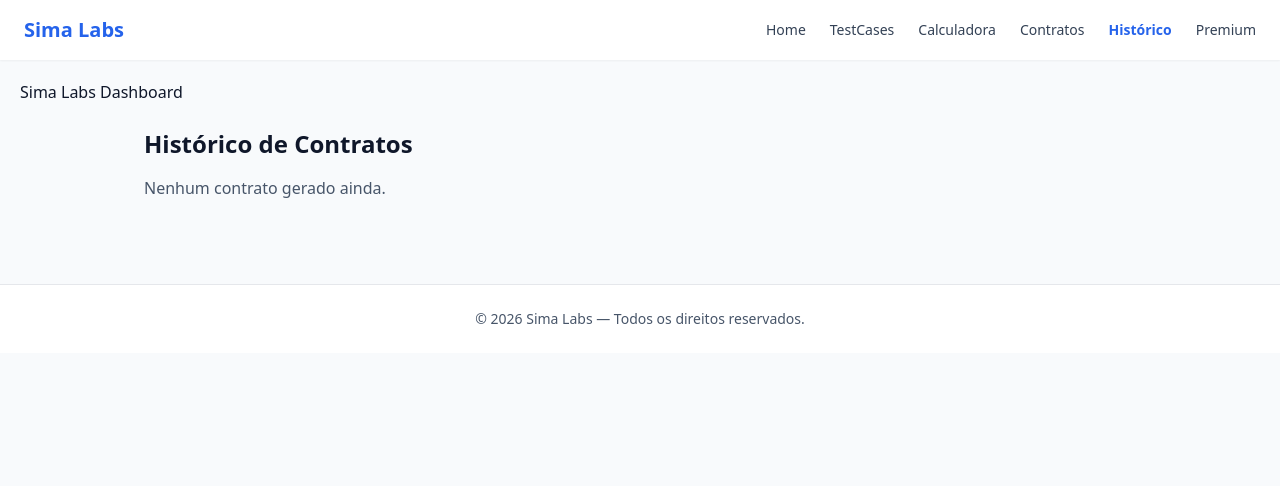
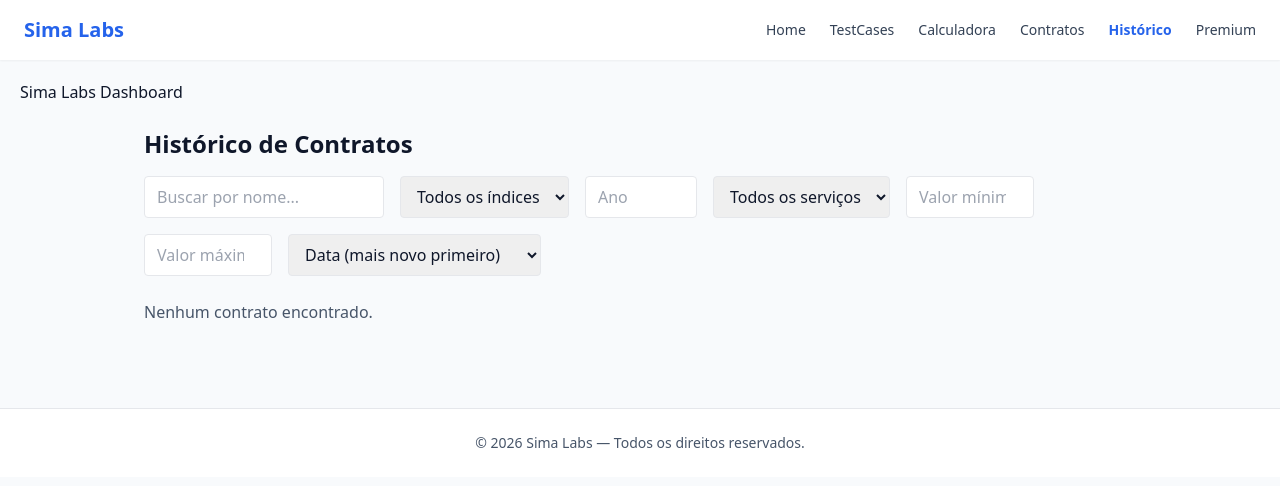
Before and after one commit to crlessima/sima-labs, a Next.js app: page /dashboard/historico in a window 1280 px wide. Shown: the top 486 px of the page. Built offline with nearby package versions, Linux system fonts and the light colour scheme.

Commit message:
Filtro de contratos

```diff
--- a/src/app/dashboard/historico/page.tsx
+++ b/src/app/dashboard/historico/page.tsx
@@ -1,12 +1,27 @@
 "use client";
 
 import Container from "@/components/layout/Container";
-import { listarContratos, excluirContrato, duplicarContrato } from "@/modules/historico/services/historicoService";
+import {
+  listarContratos,
+  excluirContrato,
+  duplicarContrato,
+} from "@/modules/historico/services/historicoService";
 import { gerarPDFContrato } from "@/modules/pdf/pdfService";
+import Modal from "@/components/ui/Modal";
 import { useEffect, useState } from "react";
 
 export default function HistoricoPage() {
   const [contratos, setContratos] = useState([]);
+  const [busca, setBusca] = useState("");
+  const [filtroIndice, setFiltroIndice] = useState("");
+  const [filtroAno, setFiltroAno] = useState("");
+  const [filtroServico, setFiltroServico] = useState("");
+  const [valorMin, setValorMin] = useState("");
+  const [valorMax, setValorMax] = useState("");
+  const [ordenacao, setOrdenacao] = useState("data_desc");
+
+  const [modalOpen, setModalOpen] = useState(false);
+  const [modalTexto, setModalTexto] = useState("");
 
   function atualizar() {
     setContratos(listarContratos());
@@ -16,16 +31,130 @@ export default function HistoricoPage() {
     atualizar();
   }, []);
 
+  const filtrados = contratos
+    // Busca por nome
+    .filter((c) =>
+      busca ? c.nome.toLowerCase().includes(busca.toLowerCase()) : true
+    )
+    // Filtro por índice
+    .filter((c) => (filtroIndice ? c.indice === filtroIndice : true))
+    // Filtro por ano
+    .filter((c) => (filtroAno ? c.ano === filtroAno : true))
+    // Filtro por serviço
+    .filter((c) => (filtroServico ? c.servico === filtroServico : true))
+    // Filtro por valor mínimo
+    .filter((c) => (valorMin ? c.valorOriginal >= Number(valorMin) : true))
+    // Filtro por valor máximo
+    .filter((c) => (valorMax ? c.valorOriginal <= Number(valorMax) : true))
+    // Ordenação avançada
+    .sort((a, b) => {
+      switch (ordenacao) {
+        case "data_desc":
+          return new Date(b.criadoEm) - new Date(a.criadoEm);
+        case "data_asc":
+          return new Date(a.criadoEm) - new Date(b.criadoEm);
+        case "nome_asc":
+          return a.nome.localeCompare(b.nome);
+        case "nome_desc":
+          return b.nome.localeCompare(a.nome);
+        case "valor_asc":
+          return a.valorOriginal - b.valorOriginal;
+        case "valor_desc":
+          return b.valorOriginal - a.valorOriginal;
+        case "indice_asc":
+          return a.indice.localeCompare(b.indice);
+        case "indice_desc":
+          return b.indice.localeCompare(a.indice);
+        default:
+          return 0;
+      }
+    });
+
   return (
     <Container>
       <h1 className="text-2xl font-bold mb-4">Histórico de Contratos</h1>
 
-      {contratos.length === 0 && (
-        <p className="text-slate-600">Nenhum contrato gerado ainda.</p>
+      {/* Filtros */}
+      <div className="flex flex-wrap gap-4 mb-6">
+        <input
+          type="text"
+          placeholder="Buscar por nome..."
+          value={busca}
+          onChange={(e) => setBusca(e.target.value)}
+          className="border px-3 py-2 rounded w-60"
+        />
+
+        <select
+          value={filtroIndice}
+          onChange={(e) => setFiltroIndice(e.target.value)}
+          className="border px-3 py-2 rounded"
+        >
+          <option value="">Todos os índices</option>
+          <option value="IPCA">IPCA</option>
+          <option value="INPC">INPC</option>
+          <option value="SELIC">SELIC</option>
+          <option value="CDI">CDI</option>
+          <option value="TR">TR</option>
+          <option value="IGPM">IGPM</option>
+        </select>
+
+        <input
+          type="number"
+          placeholder="Ano"
+          value={filtroAno}
+          onChange={(e) => setFiltroAno(e.target.value)}
+          className="border px-3 py-2 rounded w-28"
+        />
+
+        <select
+          value={filtroServico}
+          onChange={(e) => setFiltroServico(e.target.value)}
+          className="border px-3 py-2 rounded"
+        >
+          <option value="">Todos os serviços</option>
+          <option value="Site">Site</option>
+          <option value="Consultoria">Consultoria</option>
+          <option value="Suporte">Suporte</option>
+        </select>
+
+        <input
+          type="number"
+          placeholder="Valor mínimo"
+          value={valorMin}
+          onChange={(e) => setValorMin(e.target.value)}
+          className="border px-3 py-2 rounded w-32"
+        />
+
+        <input
+          type="number"
+          placeholder="Valor máximo"
+          value={valorMax}
+          onChange={(e) => setValorMax(e.target.value)}
+          className="border px-3 py-2 rounded w-32"
+        />
+
+        <select
+          value={ordenacao}
+          onChange={(e) => setOrdenacao(e.target.value)}
+          className="border px-3 py-2 rounded"
+        >
+          <option value="data_desc">Data (mais novo primeiro)</option>
+          <option value="data_asc">Data (mais antigo primeiro)</option>
+          <option value="nome_asc">Nome (A → Z)</option>
+          <option value="nome_desc">Nome (Z → A)</option>
+          <option value="valor_asc">Valor (menor → maior)</option>
+          <option value="valor_desc">Valor (maior → menor)</option>
+          <option value="indice_asc">Índice (A → Z)</option>
+          <option value="indice_desc">Índice (Z → A)</option>
+        </select>
+      </div>
+
+      {filtrados.length === 0 && (
+        <p className="text-slate-600">Nenhum contrato encontrado.</p>
       )}
 
       <div className="flex flex-col gap-4">
-        {contratos.map((c) => (
+        {filtrados.map((c) => (
           <div key={c.id} className="p-4 bg-white border rounded shadow">
             <h2 className="font-bold text-lg">{c.nome}</h2>
             <p>Serviço: {c.servico}</p>
@@ -49,7 +178,8 @@ export default function HistoricoPage() {
 
               <button
                 onClick={() => {
-                  alert(c.texto);
+                  setModalTexto(c.texto);
+                  setModalOpen(true);
                 }}
                 className="px-3 py-2 bg-blue-600 text-white rounded hover:bg-blue-700"
               >
@@ -79,6 +209,34 @@ export default function HistoricoPage() {
           </div>
         ))}
       </div>
+
+      {/* Modal */}
+      <Modal open={modalOpen} onClose={() => setModalOpen(false)}>
+        <h2 className="text-xl font-bold mb-4">Contrato</h2>
+
+        <pre className="whitespace-pre-wrap text-sm mb-4">
+          {modalTexto}
+        </pre>
+
+        <div className="flex gap-3">
+          <button
+            onClick={() => navigator.clipboard.writeText(modalTexto)}
+            className="px-3 py-2 bg-slate-600 text-white rounded hover:bg-slate-700"
+          >
+            Copiar texto
+          </button>
+
+          <button
+            onClick={() => {
+              const pdf = gerarPDFContrato(modalTexto);
+              pdf.save("contrato.pdf");
+            }}
+            className="px-3 py-2 bg-green-600 text-white rounded hover:bg-green-700"
+          >
+            Baixar PDF
+          </button>
+        </div>
+      </Modal>
     </Container>
   );
 }
--- /dev/null
+++ b/src/components/ui/Modal.tsx
@@ -0,0 +1,21 @@
+"use client";
+
+export default function Modal({ open, onClose, children }) {
+  if (!open) return null;
+
+  return (
+    <div className="fixed inset-0 bg-black/50 flex items-center justify-center z-50">
+      <div className="bg-white p-6 rounded shadow-lg w-full max-w-xl max-h-[80vh] overflow-auto relative">
+
+        <button
+          onClick={onClose}
+          className="absolute top-2 right-2 text-slate-600 hover:text-black"
+        >
+          ✕
+        </button>
+
+        {children}
+      </div>
+    </div>
+  );
+}
```
